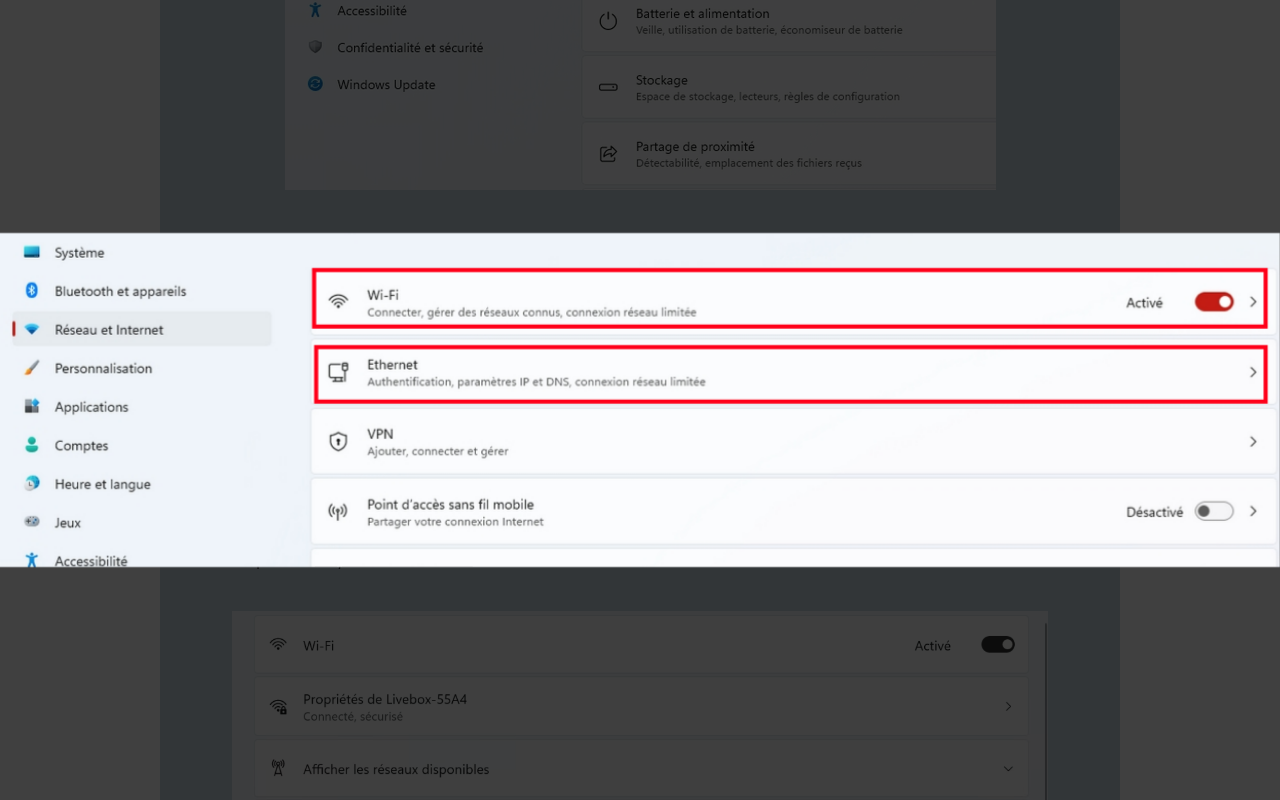
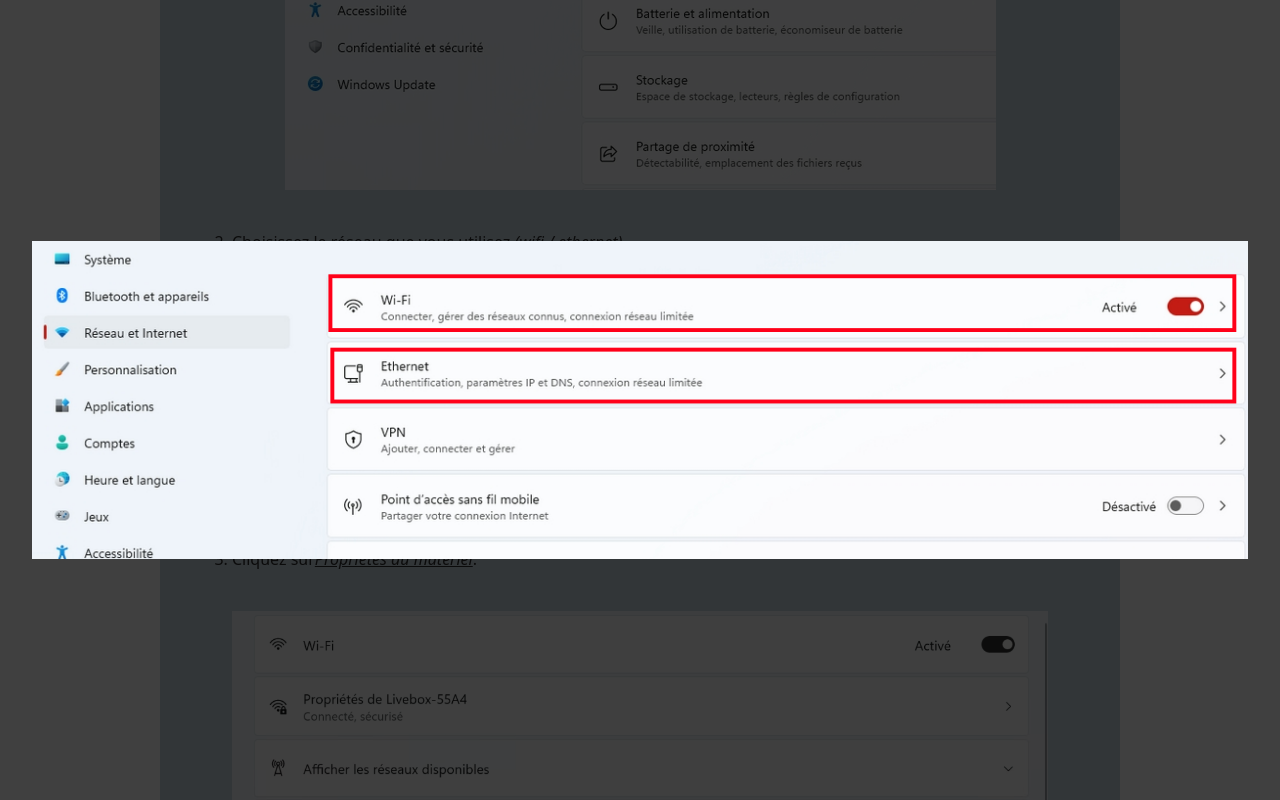
Before and after one commit to changetondns/changetondns.fr, a Vue app: page / in a window 1280 px wide. Both pictures are taken after a click on the picture 640 px from the left and 1966 px from the top of the page. Shown: the part 1566-2366 px from the top of the page. Built offline with nearby package versions, Linux system fonts and the light colour scheme.

Commit message:
fix image view

```diff
--- a/src/components/Image.vue
+++ b/src/components/Image.vue
@@ -25,8 +25,8 @@
     <div class="fixed top-0 left-0 right-0 z-20 w-full h-screen">
         <div class="absolute w-full z-50">
             <div class="flex items-center justify-center h-screen">
-                <div class="m-8 h-3/4 m-auto relative">
-                    <img class=" h-full object-contain" :src="image" v-click-outside="onClickOutside"/>
+                <div class="max-h-screen p-8 overflow-hidden overflow-y-auto">
+                    <img class="object-cover my-auto" :src="image" v-click-outside="onClickOutside"/>
                 </div>
             </div>
         </div>
```
